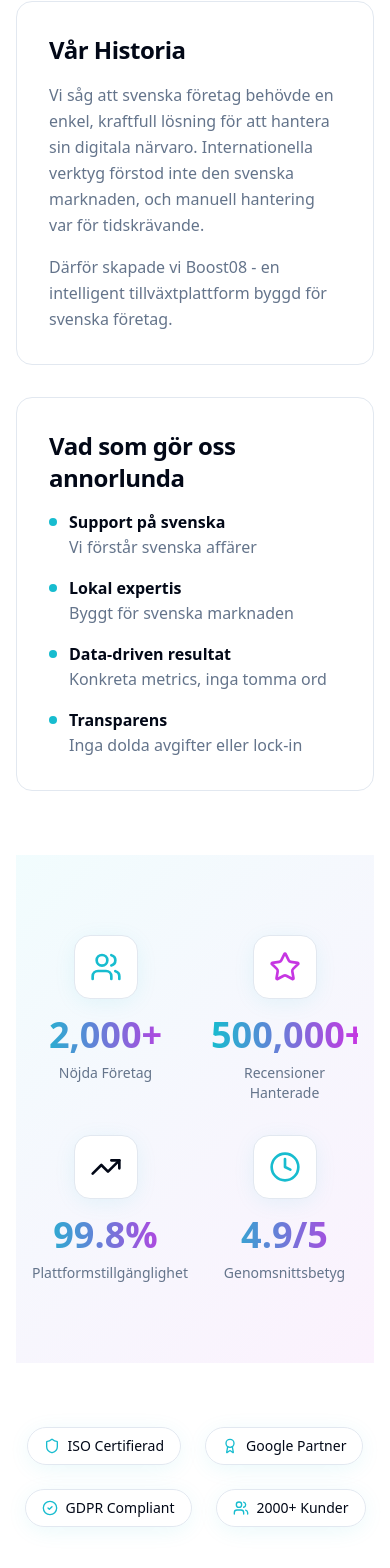
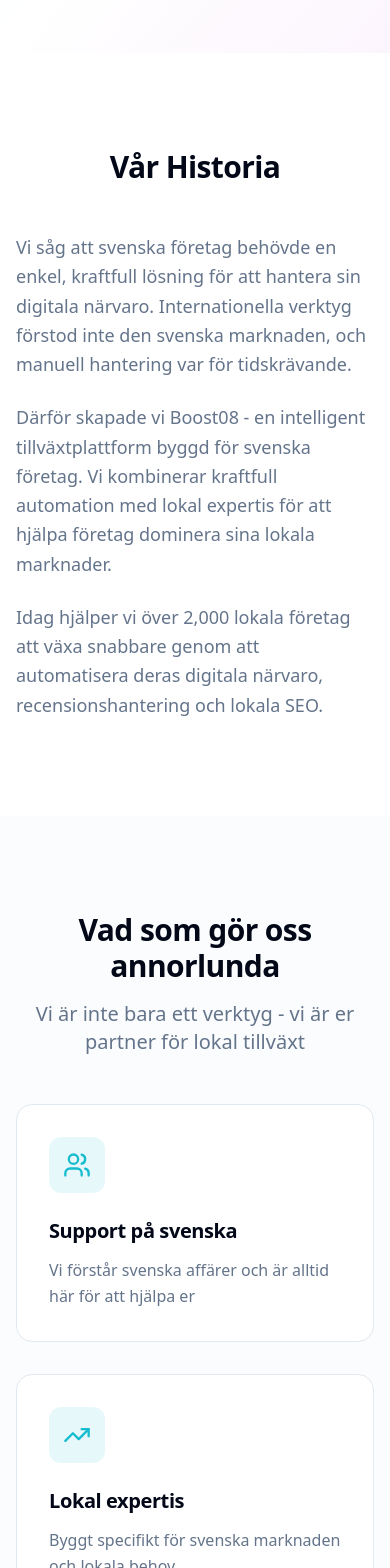
Before and after one commit to L1FR11S/boost08-digital-domination, a React (Vite) app: page /om-oss in a window 390 px wide. Shown: the part 391-1959 px from the top of the page. Built offline with nearby package versions, Linux system fonts and the light colour scheme.

Commit message:
Implement Sprint 4

```diff
--- /dev/null
+++ b/src/components/about/OurStory.tsx
@@ -0,0 +1,32 @@
+const OurStory = () => {
+  return (
+    <section className="py-24">
+      <div className="container mx-auto px-4 sm:px-6 lg:px-8">
+        <div className="max-w-4xl mx-auto">
+          <div className="text-center mb-12">
+            <h2 className="text-3xl sm:text-4xl font-bold mb-4">
+              Vår Historia
+            </h2>
+          </div>
+
+          <div className="space-y-6 text-lg text-muted-foreground">
+            <p>
+              Vi såg att svenska företag behövde en enkel, kraftfull lösning för att hantera sin digitala närvaro.
+              Internationella verktyg förstod inte den svenska marknaden, och manuell hantering var för tidskrävande.
+            </p>
+            <p>
+              Därför skapade vi Boost08 - en intelligent tillväxtplattform byggd för svenska företag.
+              Vi kombinerar kraftfull automation med lokal expertis för att hjälpa företag dominera sina lokala marknader.
+            </p>
+            <p>
+              Idag hjälper vi över 2,000 lokala företag att växa snabbare genom att automatisera deras digitala närvaro,
+              recensionshantering och lokala SEO.
+            </p>
+          </div>
+        </div>
+      </div>
+    </section>
+  );
+};
+
+export default OurStory;
--- /dev/null
+++ b/src/components/about/OurValues.tsx
@@ -0,0 +1,63 @@
+import { CheckCircle2, Shield, TrendingUp, Users } from "lucide-react";
+
+const OurValues = () => {
+  const values = [
+    {
+      icon: Users,
+      title: "Support på svenska",
+      description: "Vi förstår svenska affärer och är alltid här för att hjälpa er"
+    },
+    {
+      icon: TrendingUp,
+      title: "Lokal expertis",
+      description: "Byggt specifikt för svenska marknaden och lokala behov"
+    },
+    {
+      icon: CheckCircle2,
+      title: "Data-driven resultat",
+      description: "Konkreta metrics och mätbara resultat, inga tomma ord"
+    },
+    {
+      icon: Shield,
+      title: "Transparens",
+      description: "Inga dolda avgifter eller lock-in. GDPR-kompatibelt"
+    }
+  ];
+
+  return (
+    <section className="py-24 bg-muted/30">
+      <div className="container mx-auto px-4 sm:px-6 lg:px-8">
+        <div className="max-w-6xl mx-auto">
+          <div className="text-center mb-12">
+            <h2 className="text-3xl sm:text-4xl font-bold mb-4">
+              Vad som gör oss annorlunda
+            </h2>
+            <p className="text-xl text-muted-foreground">
+              Vi är inte bara ett verktyg - vi är er partner för lokal tillväxt
+            </p>
+          </div>
+
+          <div className="grid md:grid-cols-2 gap-8">
+            {values.map((value, index) => {
+              const Icon = value.icon;
+              return (
+                <div
+                  key={index}
+                  className="p-8 bg-background rounded-2xl border border-border"
+                >
+                  <div className="w-14 h-14 rounded-xl bg-primary/10 flex items-center justify-center mb-6">
+                    <Icon className="h-7 w-7 text-primary" />
+                  </div>
+                  <h3 className="text-xl font-bold mb-3">{value.title}</h3>
+                  <p className="text-muted-foreground">{value.description}</p>
+                </div>
+              );
+            })}
+          </div>
+        </div>
+      </div>
+    </section>
+  );
+};
+
+export default OurValues;
--- /dev/null
+++ b/src/components/contact/FAQShortcuts.tsx
@@ -0,0 +1,36 @@
+import { Link } from "react-router-dom";
+import { ArrowRight } from "lucide-react";
+
+interface FAQShortcut {
+  question: string;
+  href: string;
+}
+
+const FAQShortcuts = () => {
+  const faqs: FAQShortcut[] = [
+    { question: "Hur kommer jag igång?", href: "/prova-gratis" },
+    { question: "Vilka lösningar erbjuder ni?", href: "/losningar" },
+    { question: "Se kundcase och resultat", href: "/resultat" },
+    { question: "Läs mer om oss", href: "/om-oss" }
+  ];
+
+  return (
+    <div className="bg-muted/30 rounded-2xl p-8">
+      <h3 className="font-semibold mb-6 text-lg">Snabba Svar</h3>
+      <div className="space-y-3">
+        {faqs.map((faq, index) => (
+          <Link
+            key={index}
+            to={faq.href}
+            className="flex items-center justify-between p-3 bg-background rounded-lg hover:border-primary/50 border border-border transition-all group"
+          >
+            <span className="text-sm font-medium">{faq.question}</span>
+            <ArrowRight className="h-4 w-4 text-primary group-hover:translate-x-1 transition-transform" />
+          </Link>
+        ))}
+      </div>
+    </div>
+  );
+};
+
+export default FAQShortcuts;
--- a/src/pages/About.tsx
+++ b/src/pages/About.tsx
@@ -2,7 +2,9 @@ import Layout from "@/components/Layout";
 import MetricsWall from "@/components/MetricsWall";
 import IntegrationSection from "@/components/IntegrationSection";
 import TrustBadges from "@/components/TrustBadges";
-import { Button } from "@/components/ui/button";
+import OurStory from "@/components/about/OurStory";
+import OurValues from "@/components/about/OurValues";
+import CTASection from "@/components/shared/CTASection";
 
 const About = () => {
   return (
@@ -10,79 +12,44 @@ const About = () => {
       title="Om Oss - Boost08"
       description="Vi hjälper svenska företag bli synliga lokalt. Läs mer om vår mission och vad som gör oss annorlunda."
     >
-      <section className="pt-32 pb-24">
+      {/* Hero */}
+      <section className="pt-32 pb-16 bg-gradient-to-br from-primary/5 via-background to-secondary/5">
         <div className="container mx-auto px-4 sm:px-6 lg:px-8">
-          <div className="max-w-4xl mx-auto text-center mb-16">
-            <h1 className="text-4xl sm:text-5xl font-bold mb-6">
+          <div className="max-w-4xl mx-auto text-center">
+            <span className="inline-block bg-primary/10 text-primary px-4 py-2 rounded-full text-sm font-medium mb-4">
+              Om Oss
+            </span>
+            <h1 className="text-4xl sm:text-5xl lg:text-6xl font-bold mb-6">
               Vi hjälper svenska företag bli synliga lokalt
             </h1>
             <p className="text-xl text-muted-foreground">
               Vår mission är att göra lokal tillväxt tillgänglig för alla
             </p>
           </div>
+        </div>
+      </section>
 
-          <div className="max-w-3xl mx-auto mb-16">
-            <div className="bg-card border border-border rounded-2xl p-8 mb-8">
-              <h2 className="text-2xl font-bold mb-4">Vår Historia</h2>
-              <p className="text-muted-foreground mb-4">
-                Vi såg att svenska företag behövde en enkel, kraftfull lösning för att hantera sin digitala närvaro.
-                Internationella verktyg förstod inte den svenska marknaden, och manuell hantering var för tidskrävande.
-              </p>
-              <p className="text-muted-foreground">
-                Därför skapade vi Boost08 - en intelligent tillväxtplattform byggd för svenska företag.
-              </p>
-            </div>
+      <OurStory />
 
-            <div className="bg-card border border-border rounded-2xl p-8 mb-12">
-              <h2 className="text-2xl font-bold mb-4">Vad som gör oss annorlunda</h2>
-              <ul className="space-y-4">
-                <li className="flex items-start">
-                  <div className="w-2 h-2 rounded-full bg-primary mt-2 mr-3 flex-shrink-0" />
-                  <div>
-                    <strong className="text-foreground">Support på svenska</strong>
-                    <p className="text-muted-foreground">Vi förstår svenska affärer</p>
-                  </div>
-                </li>
-                <li className="flex items-start">
-                  <div className="w-2 h-2 rounded-full bg-primary mt-2 mr-3 flex-shrink-0" />
-                  <div>
-                    <strong className="text-foreground">Lokal expertis</strong>
-                    <p className="text-muted-foreground">Byggt för svenska marknaden</p>
-                  </div>
-                </li>
-                <li className="flex items-start">
-                  <div className="w-2 h-2 rounded-full bg-primary mt-2 mr-3 flex-shrink-0" />
-                  <div>
-                    <strong className="text-foreground">Data-driven resultat</strong>
-                    <p className="text-muted-foreground">Konkreta metrics, inga tomma ord</p>
-                  </div>
-                </li>
-                <li className="flex items-start">
-                  <div className="w-2 h-2 rounded-full bg-primary mt-2 mr-3 flex-shrink-0" />
-                  <div>
-                    <strong className="text-foreground">Transparens</strong>
-                    <p className="text-muted-foreground">Inga dolda avgifter eller lock-in</p>
-                  </div>
-                </li>
-              </ul>
-            </div>
-          </div>
+      <OurValues />
 
-          <MetricsWall />
+      <MetricsWall />
 
-          <div className="my-16">
+      <section className="py-16">
+        <div className="container mx-auto px-4 sm:px-6 lg:px-8">
+          <div className="max-w-4xl mx-auto">
             <TrustBadges />
-          </div>
-
-          <IntegrationSection />
-
-          <div className="text-center mt-16">
-            <h2 className="text-2xl font-bold mb-4">Vill du veta mer?</h2>
-            <p className="text-muted-foreground mb-6">Boka ett möte med oss</p>
-            <Button variant="hero" size="lg">Boka Möte</Button>
           </div>
         </div>
       </section>
+
+      <IntegrationSection />
+
+      <CTASection
+        title="Vill du veta mer?"
+        subtitle="Boka ett möte med oss och upptäck hur vi kan hjälpa ert företag växa"
+        ctaText="Boka Möte"
+      />
     </Layout>
   );
 };
--- a/src/pages/FreeTrial.tsx
+++ b/src/pages/FreeTrial.tsx
@@ -2,6 +2,13 @@ import Layout from "@/components/Layout";
 import { Button } from "@/components/ui/button";
 import { Input } from "@/components/ui/input";
 import { Label } from "@/components/ui/label";
+import {
+  Select,
+  SelectContent,
+  SelectItem,
+  SelectTrigger,
+  SelectValue,
+} from "@/components/ui/select";
 import { Check } from "lucide-react";
 import TrustBadges from "@/components/TrustBadges";
 
@@ -51,12 +58,46 @@ const FreeTrial = () => {
                     <Input id="email" type="email" placeholder="anna@mittforetag.se" required />
                   </div>
                   <div>
-                    <Label htmlFor="phone">Telefon</Label>
+                    <Label htmlFor="phone">Telefon (valfritt)</Label>
                     <Input id="phone" type="tel" placeholder="+46 70 123 45 67" />
+                  </div>
+                  <div>
+                    <Label htmlFor="locations">Antal platser</Label>
+                    <Select>
+                      <SelectTrigger id="locations">
+                        <SelectValue placeholder="Välj antal" />
+                      </SelectTrigger>
+                      <SelectContent>
+                        <SelectItem value="1">1 plats</SelectItem>
+                        <SelectItem value="2-3">2-3 platser</SelectItem>
+                        <SelectItem value="4-10">4-10 platser</SelectItem>
+                        <SelectItem value="10+">10+ platser</SelectItem>
+                      </SelectContent>
+                    </Select>
+                  </div>
+                  <div>
+                    <Label htmlFor="industry">Bransch</Label>
+                    <Select>
+                      <SelectTrigger id="industry">
+                        <SelectValue placeholder="Välj bransch" />
+                      </SelectTrigger>
+                      <SelectContent>
+                        <SelectItem value="healthcare">Kliniker & Vård</SelectItem>
+                        <SelectItem value="beauty">Skönhetssalonger & Spa</SelectItem>
+                        <SelectItem value="retail">Butikskedjor</SelectItem>
+                        <SelectItem value="restaurant">Restauranger & Caféer</SelectItem>
+                        <SelectItem value="other">Annat</SelectItem>
+                      </SelectContent>
+                    </Select>
                   </div>
                   <Button variant="hero" className="w-full" size="lg">
                     Starta Min Testperiod
                   </Button>
+                  <p className="text-xs text-center text-muted-foreground">
+                    Genom att starta testperioden godkänner du våra{" "}
+                    <a href="#" className="underline hover:text-primary">användarvillkor</a> och{" "}
+                    <a href="#" className="underline hover:text-primary">integritetspolicy</a>
+                  </p>
                 </form>
 
                 <div className="mt-8 p-6 bg-muted/30 rounded-xl">
```
Also changed, not shown: src/pages/Contact.tsx (+34 -39 lines).
